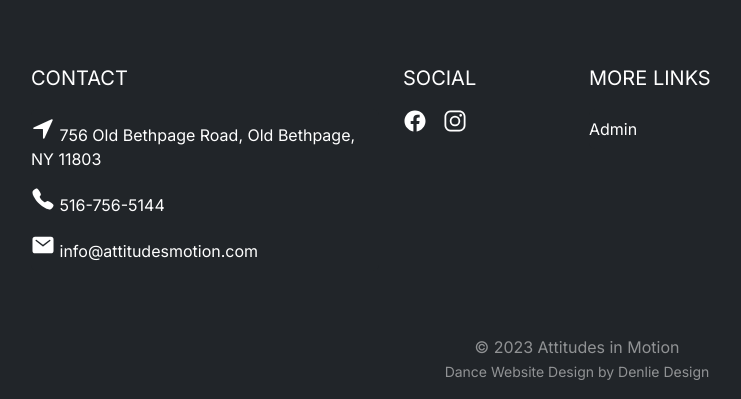
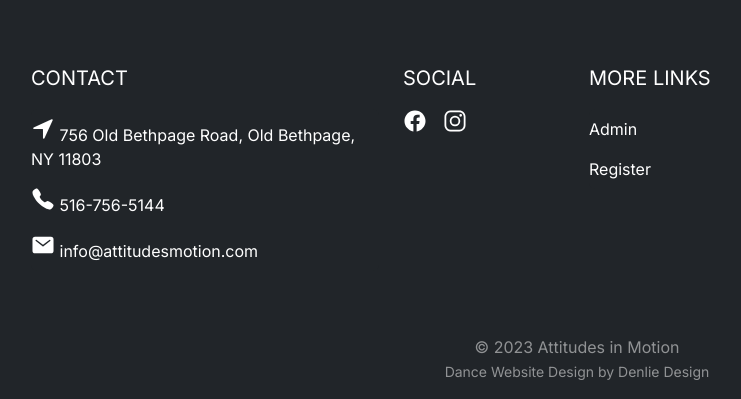
Before and after one commit to denliedesign/attitudes, a Laravel app: page /aboutus in a window 1280 px wide. Shown: the part 1883-2282 px from the top of the page, without its empty margins (63-804 px from the left). Run offline with Laravel 10, Linux system fonts and the light colour scheme; some libraries are stand-ins or nearby versions.

Commit message:
register and login links

```diff
--- a/resources/views/_footer.blade.php
+++ b/resources/views/_footer.blade.php
@@ -55,6 +55,9 @@
                                         </form>
                                     </li>
                                 @endguest
+                                <li class="list-group-item px-0 border-0">
+                                    <a class="text-decoration-none" href="https://app.jackrabbitclass.com/regv2.asp?id=509319" target="_blank">Register</a>
+                                </li>
                             </ul>
                         </div>
                         <div class="col-sm">
--- a/resources/views/_nav.blade.php
+++ b/resources/views/_nav.blade.php
@@ -15,7 +15,7 @@
     </ul>
     <ul style="list-style-type: none;">
         <li class="nav-item mx-4">
-            <a href="/" class="text-white-50 text-decoration-none">Parent Login</a>
+            <a href="https://app.jackrabbitclass.com/jr3.0/ParentPortal/Login?orgID=509319" target="_blank" class="text-white-50 text-decoration-none">Parent Login</a>
         </li>
     </ul>
 </div>
--- a/resources/views/welcome.blade.php
+++ b/resources/views/welcome.blade.php
@@ -444,7 +444,7 @@
                     <div class="col-sm">
                         <div class="next-step mx-1 shadow py-5">
                             <p class="txt-green">Ready To Leap In?</p>
-                            <a href="/" target="_blank"
+                            <a href="https://app.jackrabbitclass.com/regv2.asp?id=509319" target="_blank"
                                class="">
                                 <div class="shadow btn btn-lg btn-green btn-family">&#10097; Enroll today!</div>
                             </a>
```
